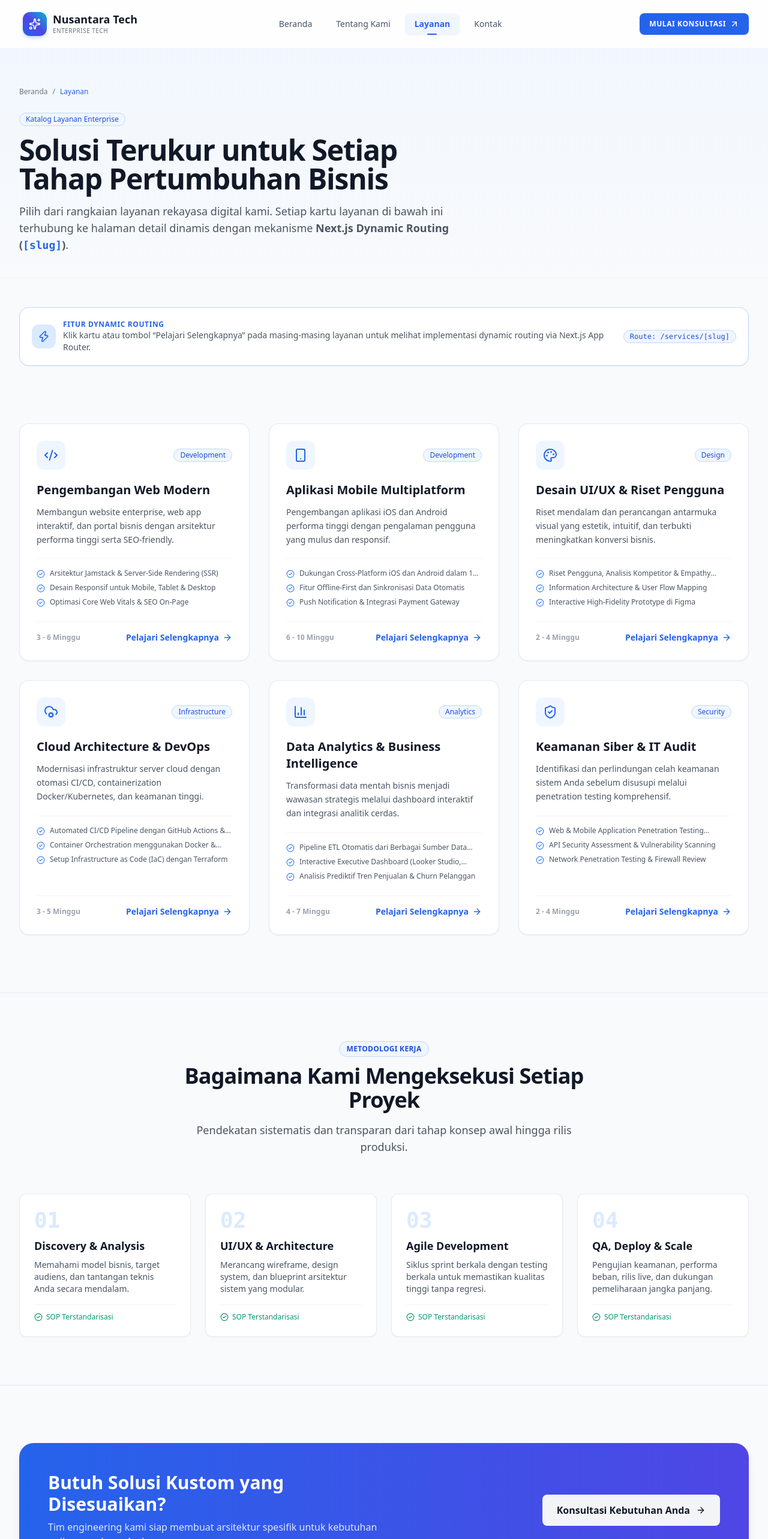
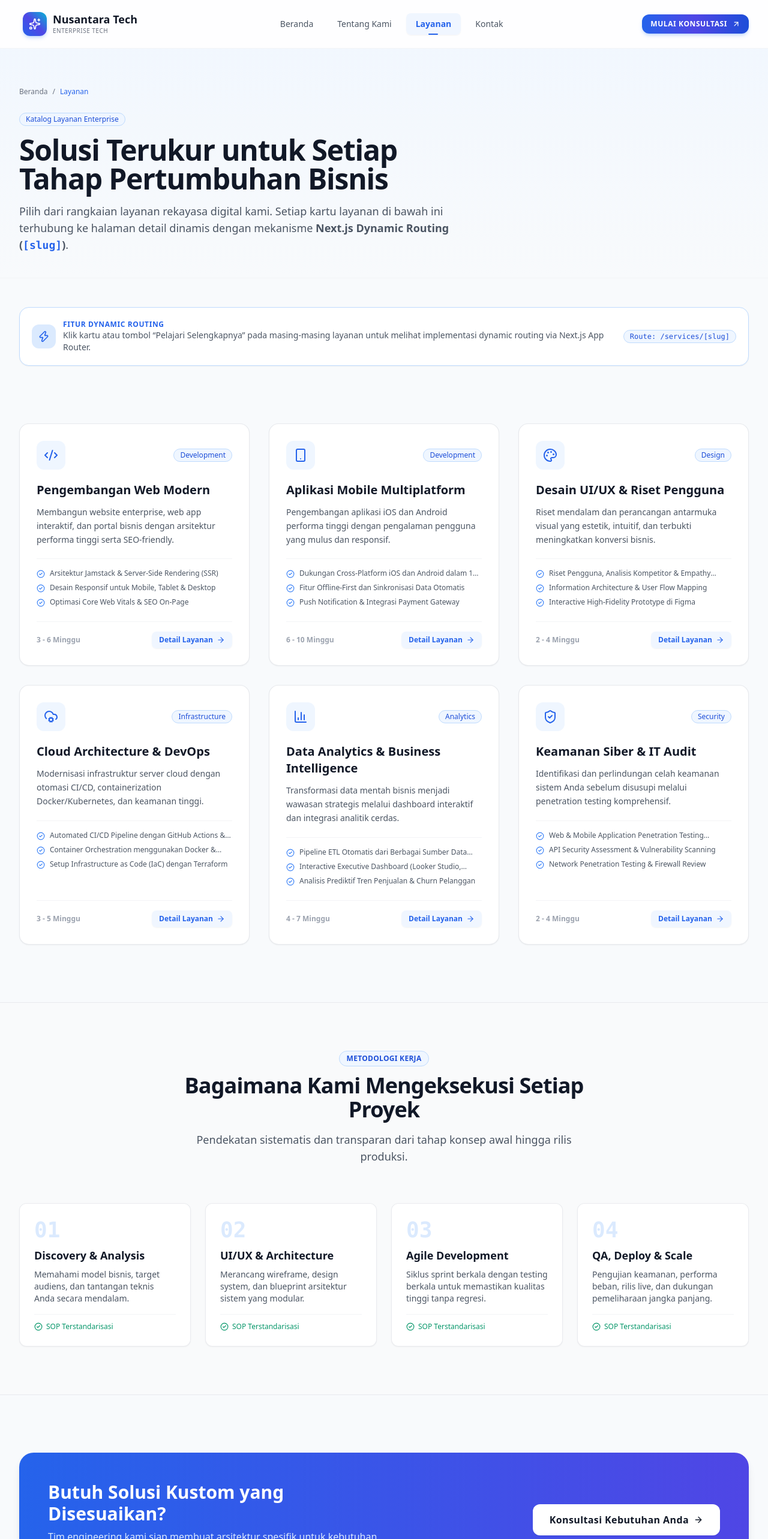
Before and after one commit to feliciaangeline007/535250029_Tugas4_PraktikumFrontEnd, a Next.js app: page /services in a window 1280 px wide. Shown: the top 2566 px of the page at 60% size. Built offline with nearby package versions, Linux system fonts and the light colour scheme.

Commit message:
Enhance button effects with subtle glass sheen, elevation glow, and tactile micro-interactions

```diff
--- a/src/app/page.tsx
+++ b/src/app/page.tsx
@@ -214,11 +214,11 @@ export default function HomePage() {
               Diskusikan ide dan kebutuhan platform digital Anda dengan tim ahli kami. Kami siap memberikan penawaran terbaik dan rancangan arsitektur yang solid.
             </p>
             <div className="pt-4 flex flex-wrap gap-3">
-              <Button href="/contact" variant="secondary" size="lg">
+              <Button href="/contact" variant="secondary" size="lg" className="bg-white text-blue-700 hover:bg-blue-50 border-none shadow-lg">
                 <span>Hubungi Kami Sekarang</span>
                 <ArrowRight className="w-4 h-4" />
               </Button>
-              <Button href="/about" variant="ghost" size="lg" className="text-white hover:bg-white/10">
+              <Button href="/about" variant="outline" size="lg" className="border-white/30 text-white hover:bg-white/10 hover:border-white">
                 <span>Pelajari Profil Tim</span>
               </Button>
             </div>
--- a/src/app/services/page.tsx
+++ b/src/app/services/page.tsx
@@ -141,7 +141,7 @@ export default function ServicesPage() {
               Tim engineering kami siap membuat arsitektur spesifik untuk kebutuhan unik perusahaan Anda.
             </p>
           </div>
-          <Button href="/contact" variant="secondary" size="lg" className="shrink-0">
+          <Button href="/contact" variant="secondary" size="lg" className="shrink-0 bg-white text-blue-700 hover:bg-blue-50 border-none shadow-lg">
             <span>Konsultasi Kebutuhan Anda</span>
             <ArrowRight className="w-4 h-4" />
           </Button>
--- a/src/components/common/ServiceCard.tsx
+++ b/src/components/common/ServiceCard.tsx
@@ -70,10 +70,10 @@ export const ServiceCard: React.FC<ServiceCardProps> = ({ service }) => {
         </span>
         <Link
           href={`/services/${service.slug}`}
-          className="inline-flex items-center gap-1.5 text-sm font-semibold text-blue-600 dark:text-blue-400 hover:text-blue-700 dark:hover:text-blue-300 group/link"
+          className="inline-flex items-center gap-1.5 text-xs font-bold px-3 py-1.5 rounded-lg bg-blue-50/90 dark:bg-blue-950/60 text-blue-600 dark:text-blue-400 hover:bg-blue-600 hover:text-white dark:hover:bg-blue-600 dark:hover:text-white transition-all duration-200 shadow-sm hover:shadow-md hover:shadow-blue-500/20 hover:-translate-y-0.5 group/link"
         >
-          <span>Pelajari Selengkapnya</span>
-          <ArrowRight className="w-4 h-4 transition-transform group-hover/link:translate-x-1" />
+          <span>Detail Layanan</span>
+          <ArrowRight className="w-3.5 h-3.5 transition-transform group-hover/link:translate-x-1" />
         </Link>
       </div>
     </div>
--- a/src/components/layout/Navbar.tsx
+++ b/src/components/layout/Navbar.tsx
@@ -4,6 +4,7 @@ import React, { useState, useEffect } from "react";
 import Link from "next/link";
 import { usePathname } from "next/navigation";
 import { navigationItems, companyProfile } from "@/data/company";
+import { Button } from "@/components/ui/Button";
 import { Menu, X, ArrowUpRight, Sparkles } from "lucide-react";
 
 export const Navbar: React.FC = () => {
@@ -86,13 +87,15 @@ export const Navbar: React.FC = () => {
 
           {/* Right Action / CTA */}
           <div className="hidden md:flex items-center gap-3">
-            <Link
+            <Button
               href="/contact"
-              className="inline-flex items-center gap-1.5 text-xs font-semibold uppercase tracking-wider bg-blue-600 hover:bg-blue-700 text-white px-4 py-2.5 rounded-lg shadow-sm shadow-blue-500/20 hover:shadow-md transition-all active:scale-[0.98]"
+              variant="primary"
+              size="sm"
+              className="uppercase tracking-wider text-[11px] font-bold"
             >
               <span>Mulai Konsultasi</span>
-              <ArrowUpRight className="w-4 h-4" />
-            </Link>
+              <ArrowUpRight className="w-3.5 h-3.5" />
+            </Button>
           </div>
 
           {/* Mobile Hamburger Button */}
@@ -140,13 +143,15 @@ export const Navbar: React.FC = () => {
           </div>
 
           <div className="pt-4 border-t border-gray-100 dark:border-gray-800">
-            <Link
+            <Button
               href="/contact"
-              className="w-full flex items-center justify-center gap-2 text-sm font-semibold bg-blue-600 text-white py-3 rounded-lg shadow-sm"
+              variant="primary"
+              size="md"
+              className="w-full"
             >
               <span>Hubungi Kami</span>
               <ArrowUpRight className="w-4 h-4" />
-            </Link>
+            </Button>
             <div className="mt-3 text-center text-xs text-gray-400">
               {companyProfile.studentInfo.name} • {companyProfile.studentInfo.nim}
             </div>
--- a/src/components/ui/Button.tsx
+++ b/src/components/ui/Button.tsx
@@ -18,23 +18,27 @@ export const Button: React.FC<ButtonProps> = ({
   ...props
 }) => {
   const baseStyles =
-    "inline-flex items-center justify-center font-medium transition-all duration-200 rounded-lg focus:outline-none focus:ring-2 focus:ring-offset-2 disabled:opacity-50 disabled:pointer-events-none active:scale-[0.98]";
+    "group relative inline-flex items-center justify-center font-semibold rounded-xl overflow-hidden cursor-pointer select-none transition-all duration-300 ease-out focus:outline-none focus:ring-2 focus:ring-offset-2 disabled:opacity-50 disabled:pointer-events-none active:scale-[0.96] active:translate-y-0";
+
+  // Subtle glass shimmer / sheen glide on hover
+  const shimmerEffect =
+    "before:absolute before:inset-0 before:-translate-x-full hover:before:translate-x-full before:bg-gradient-to-r before:from-transparent before:via-white/25 before:to-transparent before:transition-transform before:duration-700 before:ease-in-out";
 
   const variantStyles = {
     primary:
-      "bg-blue-600 text-white hover:bg-blue-700 shadow-md shadow-blue-500/20 focus:ring-blue-500",
+      `bg-gradient-to-r from-blue-600 via-indigo-600 to-blue-700 text-white shadow-md shadow-blue-500/25 hover:shadow-xl hover:shadow-blue-500/35 hover:-translate-y-0.5 focus:ring-blue-500 ${shimmerEffect}`,
     secondary:
-      "bg-gray-100 text-gray-900 hover:bg-gray-200 dark:bg-gray-800 dark:text-gray-100 dark:hover:bg-gray-700 focus:ring-gray-400",
+      "bg-white dark:bg-gray-800 text-gray-900 dark:text-gray-100 border border-gray-200/90 dark:border-gray-700 shadow-sm hover:shadow-md hover:border-gray-300 dark:hover:border-gray-600 hover:bg-gray-50/80 dark:hover:bg-gray-700/80 hover:-translate-y-0.5 focus:ring-gray-400",
     outline:
-      "border border-gray-300 dark:border-gray-700 text-gray-700 dark:text-gray-200 hover:bg-gray-50 dark:hover:bg-gray-800/80 focus:ring-gray-400",
+      "border-2 border-blue-600/40 dark:border-blue-500/40 text-blue-600 dark:text-blue-400 bg-blue-50/40 dark:bg-blue-950/20 hover:bg-blue-600 hover:text-white dark:hover:bg-blue-600 dark:hover:text-white hover:border-blue-600 hover:shadow-lg hover:shadow-blue-500/25 hover:-translate-y-0.5 focus:ring-blue-500",
     ghost:
-      "text-gray-700 dark:text-gray-300 hover:bg-gray-100 dark:hover:bg-gray-800 focus:ring-gray-400",
+      "text-gray-700 dark:text-gray-300 hover:text-blue-600 dark:hover:text-blue-400 hover:bg-blue-50/70 dark:hover:bg-gray-800/80 focus:ring-blue-400 active:bg-blue-100",
   };
 
   const sizeStyles = {
-    sm: "text-xs px-3 py-1.5 gap-1.5",
-    md: "text-sm px-4 py-2.5 gap-2",
-    lg: "text-base px-6 py-3.5 gap-2.5 font-semibold",
+    sm: "text-xs px-3.5 py-2 gap-1.5",
+    md: "text-sm px-5 py-2.5 gap-2",
+    lg: "text-base px-7 py-3.5 gap-2.5 font-bold tracking-wide",
   };
 
   const combinedClasses = `${baseStyles} ${variantStyles[variant]} ${sizeStyles[size]} ${className}`;
@@ -42,14 +46,14 @@ export const Button: React.FC<ButtonProps> = ({
   if (href) {
     return (
       <Link href={href} className={combinedClasses}>
-        {children}
+        <span className="relative z-10 flex items-center justify-center gap-2 w-full">{children}</span>
       </Link>
     );
   }
 
   return (
     <button className={combinedClasses} {...props}>
-      {children}
+      <span className="relative z-10 flex items-center justify-center gap-2 w-full">{children}</span>
     </button>
   );
 };
```
